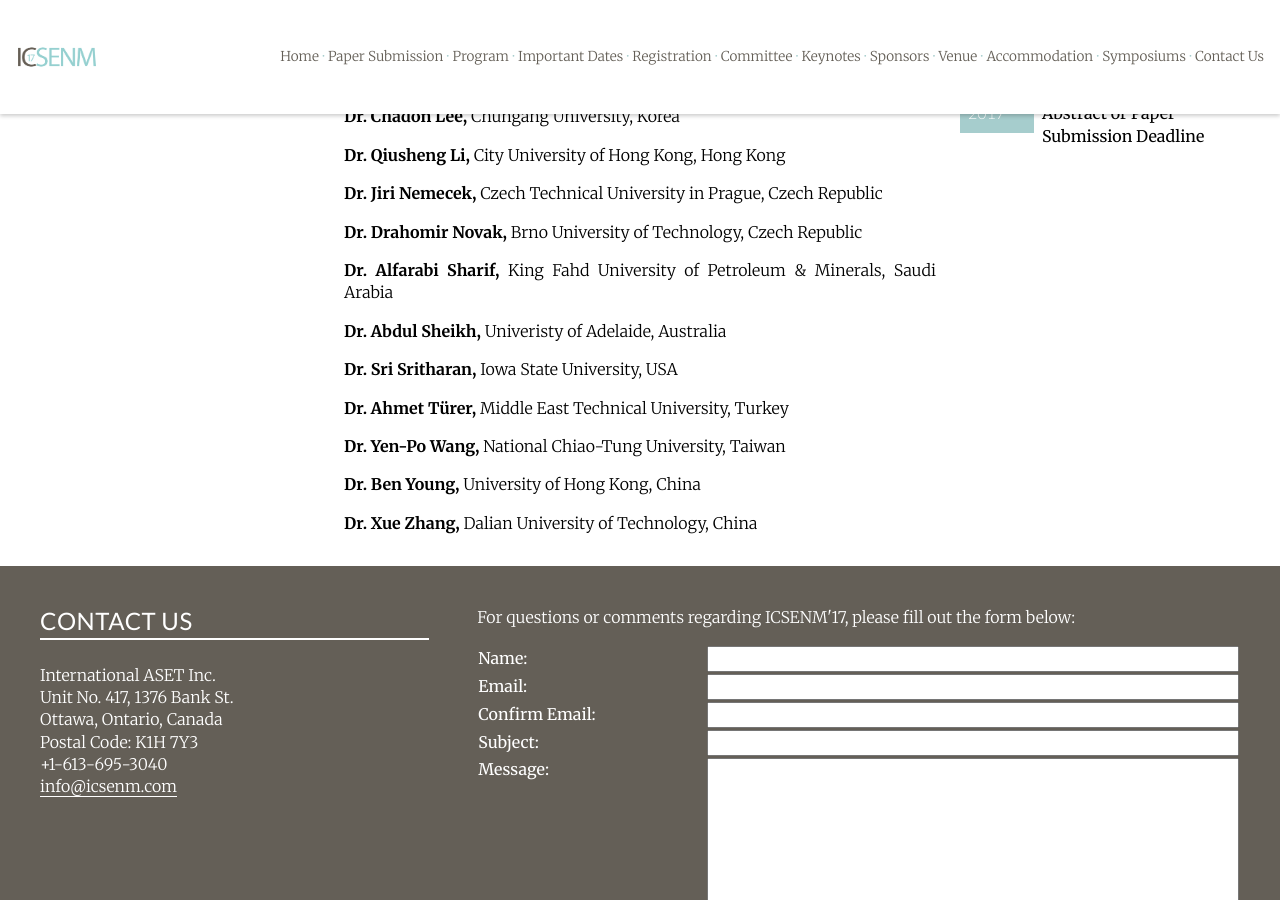
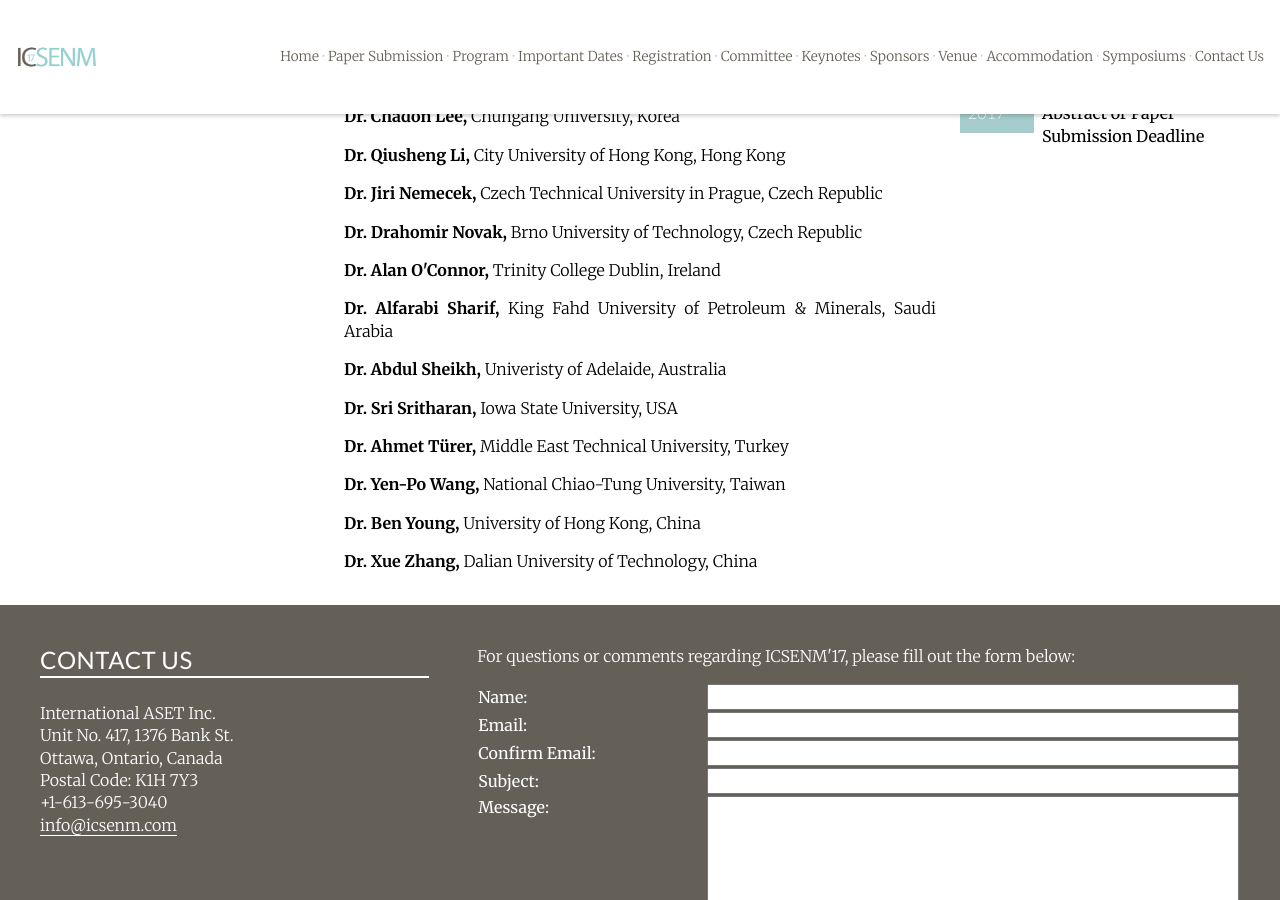
Before and after one commit to intaset/icsenm, a Jekyll site: the page built from committee.html, in a window 1280 px wide and 900 px high, scrolled down 1091 px. Built offline with Jekyll 4.4.1, drawn with Linux system fonts in a browser that asks for light colours; nearby versions of some CDN libraries; Markdown is read by kramdown in place of the engine named in the settings; comment, search, counter and statistics services are not loaded.

Commit message:
updated sc

```diff
--- a/committee.html
+++ b/committee.html
@@ -30,6 +30,7 @@ keyword: structural engineering, structural engineering conference 2016, buildin
     <p class="body"><b>Dr. Qiusheng Li,</b> City University of Hong Kong, Hong Kong</p>
     <p class="body"><b>Dr. Jiri Nemecek,</b> Czech Technical University in Prague, Czech Republic</p>
     <p class="body"><b>Dr. Drahomir Novak,</b> Brno University of Technology, Czech Republic</p>
+    <p class="body"><b>Dr. Alan O'Connor,</b> Trinity College Dublin, Ireland</p>
     <p class="body"><b>Dr. Alfarabi Sharif,</b> King Fahd University of Petroleum & Minerals, Saudi Arabia</p>
     <p class="body"><b>Dr. Abdul Sheikh,</b> Univeristy of Adelaide, Australia</p>
     <p class="body"><b>Dr. Sri Sritharan,</b> Iowa State University, USA</p>
```
Also changed, not shown: 1 other file.
